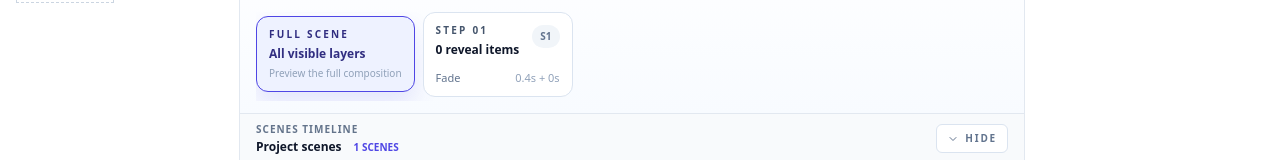
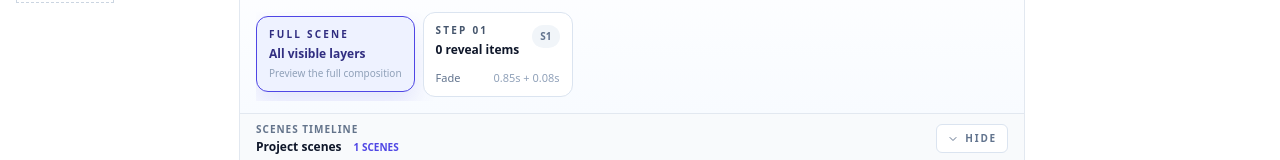
Before and after one commit to raoufbelakhdar/presentation-slide, a React (Vite) app: page / in a window 1280 px wide. Both pictures are taken after a click on the button "New Project". Shown: the part 463-623 px from the top of the page. Built offline with nearby package versions, Linux system fonts and the light colour scheme.

Commit message:
Add default sequence animation configuration and refactor related components

```diff
--- a/src/AppContext.tsx
+++ b/src/AppContext.tsx
@@ -1,5 +1,16 @@
 import React, { createContext, useContext, useEffect, useReducer, ReactNode } from 'react';
-import { AppMode, AppScreen, Asset, Project, Scene, SceneElement, SceneTemplate } from './types';
+import {
+  AppMode,
+  AppScreen,
+  Asset,
+  DEFAULT_SEQUENCE_ANIMATION_TYPE,
+  DEFAULT_SEQUENCE_DELAY,
+  DEFAULT_SEQUENCE_DURATION,
+  Project,
+  Scene,
+  SceneElement,
+  SceneTemplate,
+} from './types';
 import { buildSceneTemplate, generateId } from './utils';
 
 const PROJECT_LIBRARY_KEY = 'visual-learning-projects';
@@ -690,9 +701,9 @@ function appReducer(state: AppState, action: Action): AppState {
       } else {
         nextSequences.push({
           step,
-          animationType: 'fade',
-          duration: 0.4,
-          delay: 0,
+          animationType: DEFAULT_SEQUENCE_ANIMATION_TYPE,
+          duration: DEFAULT_SEQUENCE_DURATION,
+          delay: DEFAULT_SEQUENCE_DELAY,
           ...config,
         });
       }
--- a/src/components/PresentationView.tsx
+++ b/src/components/PresentationView.tsx
@@ -2,15 +2,15 @@ import React, { useEffect, useCallback, useState, useRef } from 'react';
 import { useAppContext } from '../AppContext';
 import { X, ChevronLeft, ChevronRight, Maximize, Check } from 'lucide-react';
 import { motion, AnimatePresence } from 'motion/react';
-import { TextElement, ImageElement, ShapeElement, Scene } from '../types';
+import { DEFAULT_SEQUENCE_ANIMATION_TYPE, DEFAULT_SEQUENCE_DELAY, DEFAULT_SEQUENCE_DURATION, TextElement, ImageElement, ShapeElement, Scene } from '../types';
 import { getEffectiveElementState, getTextPadding, splitTextContent } from '../utils';
 
 function getSequenceConfig(scene: Scene, step: number) {
   return scene.sequences?.find((sequence) => sequence.step === step) || {
     step,
-    animationType: 'fade',
-    duration: 0.4,
-    delay: 0,
+    animationType: DEFAULT_SEQUENCE_ANIMATION_TYPE,
+    duration: DEFAULT_SEQUENCE_DURATION,
+    delay: DEFAULT_SEQUENCE_DELAY,
   };
 }
 
--- a/src/components/RightSidebar.tsx
+++ b/src/components/RightSidebar.tsx
@@ -1,7 +1,7 @@
 import React from 'react';
 import { useAppContext } from '../AppContext';
 import { Copy, Trash2, Layers } from 'lucide-react';
-import { TextElement } from '../types';
+import { DEFAULT_SEQUENCE_ANIMATION_TYPE, DEFAULT_SEQUENCE_DELAY, DEFAULT_SEQUENCE_DURATION, TextElement } from '../types';
 import { combineTextContent, splitTextContent } from '../utils';
 
 export function RightSidebar() {
@@ -16,9 +16,9 @@ export function RightSidebar() {
     if (selectedSequenceStep) {
       const config = activeScene?.sequences?.find(s => s.step === selectedSequenceStep) || {
         step: selectedSequenceStep,
-        animationType: 'fade',
-        duration: 0.4,
-        delay: 0,
+        animationType: DEFAULT_SEQUENCE_ANIMATION_TYPE,
+        duration: DEFAULT_SEQUENCE_DURATION,
+        delay: DEFAULT_SEQUENCE_DELAY,
       };
 
       return (
--- a/src/components/SceneSequenceTimeline.tsx
+++ b/src/components/SceneSequenceTimeline.tsx
@@ -1,7 +1,7 @@
 import React from 'react';
 import { ChevronDown, Plus, Trash2 } from 'lucide-react';
 import { useAppContext } from '../AppContext';
-import { AnimationType } from '../types';
+import { AnimationType, DEFAULT_SEQUENCE_DELAY, DEFAULT_SEQUENCE_DURATION } from '../types';
 import { getSceneSequenceCount } from '../utils';
 
 const animationLabels: Record<AnimationType, string> = {
@@ -166,7 +166,7 @@ export function SceneSequenceTimeline({ collapsed, onToggleCollapse }: SceneSequ
                     {animationLabels[config?.animationType || 'fade']}
                   </span>
                   <span className={isSelected ? 'text-[#6366f1]' : 'text-slate-400'}>
-                    {config ? `${config.duration}s + ${config.delay}s` : '0.4s + 0s'}
+                    {config ? `${config.duration}s + ${config.delay}s` : `${DEFAULT_SEQUENCE_DURATION}s + ${DEFAULT_SEQUENCE_DELAY}s`}
                   </span>
                 </div>
               </button>
--- a/src/types.ts
+++ b/src/types.ts
@@ -1,6 +1,10 @@
 export type ElementType = 'image' | 'text' | 'shape';
 
 export type AnimationType = 'fade' | 'slide-up' | 'slide-left' | 'scale' | 'none';
+
+export const DEFAULT_SEQUENCE_ANIMATION_TYPE: AnimationType = 'fade';
+export const DEFAULT_SEQUENCE_DURATION = 0.85;
+export const DEFAULT_SEQUENCE_DELAY = 0.08;
 
 export interface SequenceConfig {
   step: number;
```
